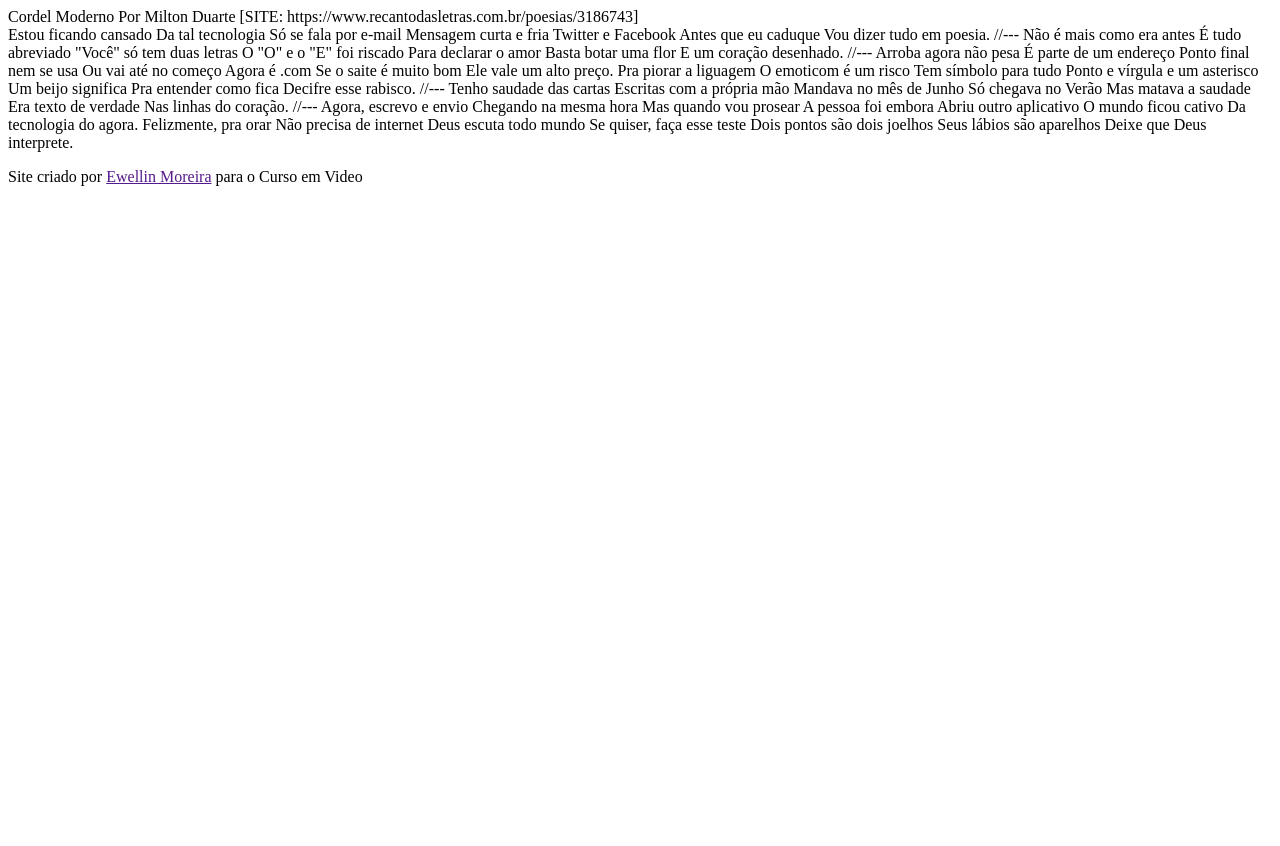
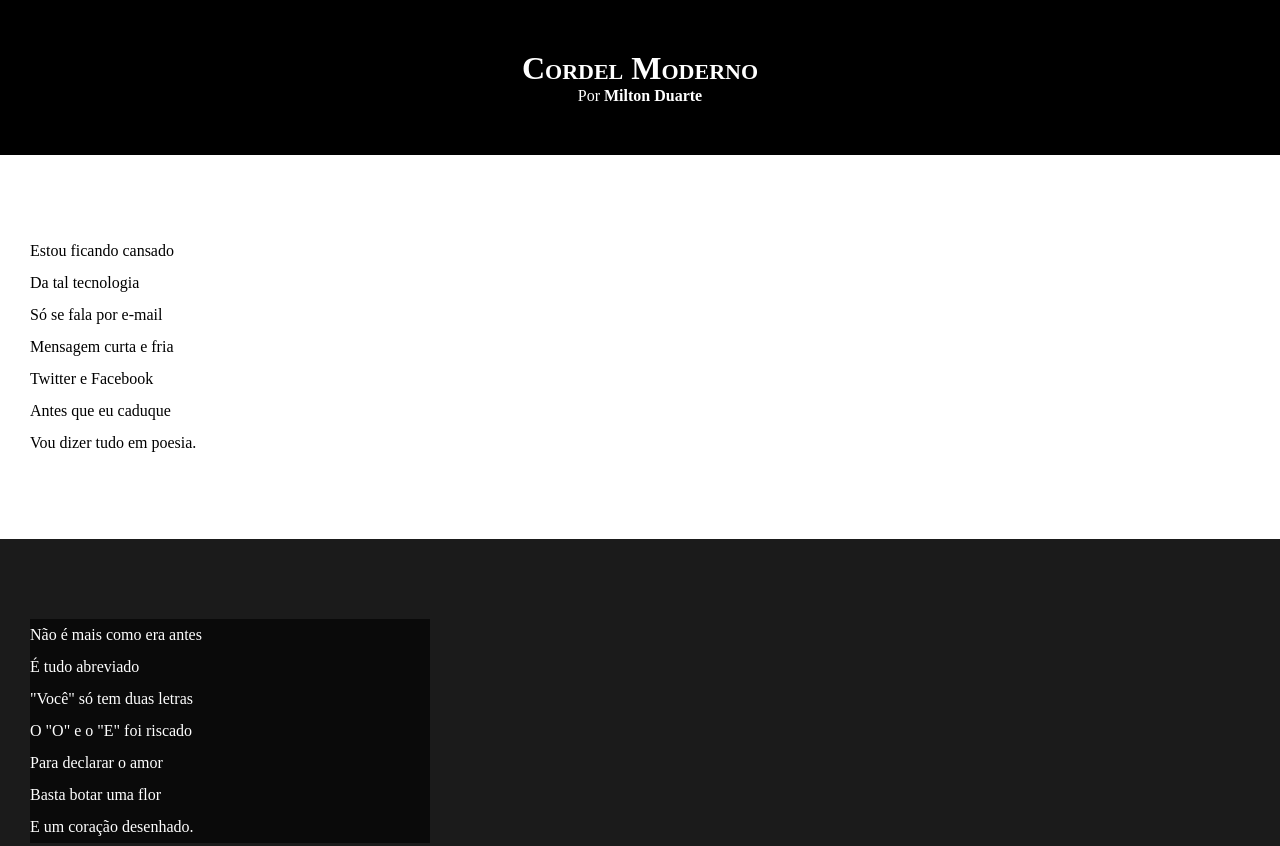
Before and after one commit to ewellinms/html-css, a plain HTML site: page desafios/d012/index.html in a window 1280 px wide. Shown: the top 846 px of the page. Before the commit the page ends 800 px from the top, so only its background shows below. Drawn offline with Linux system fonts and the light colour scheme.

Commit message:
atualizei estilos do desafio

```diff
--- /dev/null
+++ b/desafios/d012/estilo/style.css
@@ -0,0 +1,66 @@
+@charset "UTF-8";
+
+* {
+margin: 0px;
+padding:0px;
+}
+
+html, body{
+    min-height: 100vh;
+    background-color: darkslategrey;
+}
+
+header{
+    background-color: black;
+    color:white;
+    text-align: center;
+}
+
+header > h1 {
+    padding-top: 50px;
+    font-variant: small-caps;
+}
+
+header > p {
+    padding-bottom: 50px;
+}
+
+a {
+    color:white;
+    text-decoration: none;
+    font-weight: bolder
+}
+
+a:hover {
+    text-decoration: underline;
+}
+
+section {
+    padding-top: 10vh;
+    padding-bottom: 10vh;
+    line-height: 2em;
+    padding-left: 30px;
+}
+
+.normal {
+    background-color: white;
+    color:black
+}
+
+.imagem{
+    background-color: rgb(27, 27, 27);
+    color: white;
+
+}
+
+section.imagem > p{
+    width: 400px;
+    background-color: rgba(0, 0, 0, 0.644);
+}
+
+footer{
+    background-color: black;
+    color: white;
+    text-align: center
+    padding 10px;
+}
--- a/desafios/d012/index.html
+++ b/desafios/d012/index.html
@@ -4,80 +4,110 @@
     <meta charset="UTF-8">
     <meta name="viewport" content="width=device-width, initial-scale=1.0">
     <title>Cordel Moderno</title>
+    <link rel="stylesheet" href="estilo/style.css">
 </head>
 <body>
     <header>
+       <h1>
         Cordel Moderno
-        Por Milton Duarte
-        [SITE: https://www.recantodasletras.com.br/poesias/3186743]
+       </h1>
+
+        <p>
+            Por <a href="https://www.recantodasletras.com.br/poesias/3186743" target="_blank">Milton Duarte</a>
+        </p>
+
     </header>
 
-    Estou ficando cansado
-    Da tal tecnologia
-    Só se fala por e-mail
-    Mensagem curta e fria
-    Twitter e Facebook
-    Antes que eu caduque
-    Vou dizer tudo em poesia.
+    <section CLASS="normal">
+        <p>
+            Estou ficando cansado <br>
+            Da tal tecnologia <br>
+            Só se fala por e-mail <br>
+            Mensagem curta e fria <br>
+            Twitter e Facebook <br>
+            Antes que eu caduque <br>
+            Vou dizer tudo em poesia.
+        </p>
+    </section>
 
-    //---
 
-    Não é mais como era antes
-    É tudo abreviado
-    "Você" só tem duas letras
-    O "O" e o "E" foi riscado
-    Para declarar o amor
-    Basta botar uma flor
-    E um coração desenhado.
 
-    //---
+    <section class="imagem">
+        <p>
+            Não é mais como era antes <br>
+            É tudo abreviado <br>
+            "Você" só tem duas letras <br>
+            O "O" e o "E" foi riscado <br>
+            Para declarar o amor <br>
+            Basta botar uma flor <br>
+            E um coração desenhado.
+        </p>
+    </section>
 
-    Arroba agora não pesa
-    É parte de um endereço
-    Ponto final nem se usa
-    Ou vai até no começo
-    Agora é .com
-    Se o saite é muito bom
-    Ele vale um alto preço.
 
-    Pra piorar a liguagem
-    O emoticom é um risco
-    Tem símbolo para tudo
-    Ponto e vírgula e um asterisco
-    Um beijo significa
-    Pra entender como fica
-    Decifre esse rabisco.
 
-    //---
+    <section class="normal">
+        <p>
+            Arroba agora não pesa <br>
+            É parte de um endereço <br>
+            Ponto final nem se usa <br>
+            Ou vai até no começo <br>
+            Agora é .com <br>
+            Se o saite é muito bom <br>
+            Ele vale um alto preço. <br>
+        </p>
 
-    Tenho saudade das cartas
-    Escritas com a própria mão
-    Mandava no mês de Junho
-    Só chegava no Verão
-    Mas matava a saudade
-    Era texto de verdade
-    Nas linhas do coração.
+        <p>
+            Pra piorar a liguagem <br>
+            O emoticom é um risco <br>
+            Tem símbolo para tudo <br>
+            Ponto e vírgula e um asterisco <br>
+            Um beijo significa <br>
+            Pra entender como fica <br>
+            Decifre esse rabisco.
+        </p>
+    </section>
 
-    //---
 
-    Agora, escrevo e envio
-    Chegando na mesma hora
-    Mas quando vou prosear
-    A pessoa foi embora
-    Abriu outro aplicativo
-    O mundo ficou cativo
-    Da tecnologia do agora.
 
-    Felizmente, pra orar
-    Não precisa de internet
-    Deus escuta todo mundo
-    Se quiser, faça esse teste
-    Dois pontos são dois joelhos
-    Seus lábios são aparelhos
-    Deixe que Deus interprete.
+    <section class="imagem">
+    <p>
+        Tenho saudade das cartas <br>
+        Escritas com a própria mão <br>
+        Mandava no mês de Junho <br>
+        Só chegava no Verão <br>
+        Mas matava a saudade <br>
+        Era texto de verdade <br>
+        Nas linhas do coração.
+    </p>
+    </section>
+
+
+
+    <section class="normal">
+        <p>
+            Agora, escrevo e envio <br>
+            Chegando na mesma hora <br>
+            Mas quando vou prosear <br>
+            A pessoa foi embora <br>
+            Abriu outro aplicativo <br>
+            O mundo ficou cativo <br>
+            Da tecnologia do agora. <br>
+        </p>
+
+        <p>
+            Felizmente, pra orar <br>
+            Não precisa de internet <br>
+            Deus escuta todo mundo <br>
+            Se quiser, faça esse teste <br>
+            Dois pontos são dois joelhos <br>
+            Seus lábios são aparelhos <br>
+            Deixe que Deus interprete.
+        </p>
+    </section>
 
     <footer>
-        <p>Site criado por <a href="">Ewellin Moreira</a> para o Curso em Video</p>
+        <p>Site criado por <a href="https://github.com/ewellinms" target="_blank">Ewellin Moreira</a> para o <a href="https://www.cursoemvideo.com" target="_blank">Curso em Video</a></p>
     </footer>
 </body>
 </html>
```
